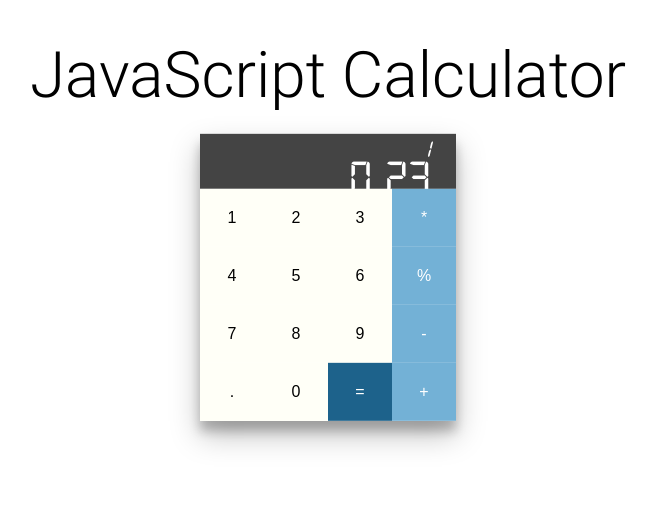
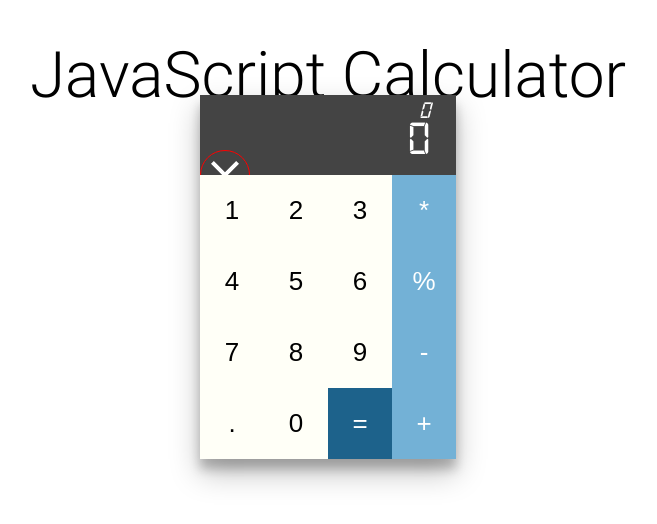
Before and after one commit to 60noy/Calculator, a React app: page / in a window 1280 px wide. Shown: the top 524 px of the page, without its empty margins (312-969 px from the left). Built offline with nearby package versions, Linux system fonts and the light colour scheme.

Commit message:
applied flat design

```diff
--- a/public/index.html
+++ b/public/index.html
@@ -4,6 +4,8 @@
     <meta charset="utf-8">
     <meta name="viewport" content="width=device-width, initial-scale=1">
     <link rel="shortcut icon" href="%PUBLIC_URL%/favicon.ico">
+    <link href="https://fonts.googleapis.com/icon?family=Material+Icons"
+      rel="stylesheet">
     <!--
       Notice the use of %PUBLIC_URL% in the tag above.
       It will be replaced with the URL of the `public` folder during the build.
--- a/src/components/BasicButton/BasicButton.css
+++ b/src/components/BasicButton/BasicButton.css
@@ -1,6 +1,6 @@
 /* normal styles for default button*/
 .normal{
-  font-size: 16px;
+  font-size: 26px;
   border: none;
   padding:20px;
   margin: 1;
--- a/src/components/ButtonsContainer/ButtonsContainer.js
+++ b/src/components/ButtonsContainer/ButtonsContainer.js
@@ -6,7 +6,6 @@ const ButtonsContainer = (props) => {
   return (
     <div>
       <div>
-        {/* <BasicButton label="AC" type='clear' onClick={() => props.onCleanButton()} /> */}
       </div>
       <div>
     <BasicButton label="1" type='numerial'  onClick={() => props.onNumerialButtonClick(1)} />
--- a/src/components/Calculator/Calculator.js
+++ b/src/components/Calculator/Calculator.js
@@ -63,13 +63,13 @@ export default class Calculator extends React.Component {
       <div className={styles.container}>
         <Display
           answer={this.state.current ? this.state.current + '' : '0'}
-          exercise={this.state.exercise}
+          exercise={this.state.exercise ? this.state.exercise + '' : '0'}
+          onCleanButton={this.handleCleanButton}
         />
         <ButtonsContainer
           onNumerialButtonClick={this.handleNumerialButtonClick}
           onSignButtonClick={this.handleSignButtonClick}
           onCalculateButtonClick={this.handleCalculateButtonClick}
-          onCleanButton={this.handleCleanButton}
          />
       </div>
     );
--- a/src/components/Display/Display.css
+++ b/src/components/Display/Display.css
@@ -11,11 +11,20 @@
   font-family: 'Digital', sans-serif;
   text-align: right;
   color: #fff;
+  height: 10vh;
+
+  /*display: flex;
+  justify-content: space-between;
+  flex-direction: row-reverse;*/
 }
 .default-margins{
   margin-right: 10%;
   margin-top: 2%;
   margin-bottom: 2%;
+}
+.text{
+  /*display: flex;
+  flex-direction: column;*/
 }
 .exercise{
   composes: default-margins;
@@ -25,4 +34,14 @@
 .current{
   composes: default-margins;
   font-size: 3em;
+
 }
+.icon{
+  text-align: left;
+  border-radius: 50%;
+  float: left;
+  border: 1px solid red;
+  align-self: center;
+  box-sizing: border-box; /* <- added this */
+
+}
--- a/src/components/Display/Display.js
+++ b/src/components/Display/Display.js
@@ -1,19 +1,23 @@
 import React from 'react';
 import PropTypes from 'prop-types';
 import styles from './Display.css';
+import BasicButton from '../BasicButton/BasicButton';
+import deleteIcon from '../../../public/images/ic_clear.svg';
  const Display = (props) => {
   return (
     <div className={styles.container}>
       <div className={styles.text}>
         <div className={styles.exercise}>
-        {props.exercise} 1
+        {props.exercise}
       </div>
       <div className={styles.current}>
-        {props.answer} 23
+        {props.answer}
       </div>
-      <div className={styles.icon}>
-    </div>
       </div>
+      {/* <div className={styles.icon} > */}
+      <img src={deleteIcon} className={styles.icon} onClick={() => props.onCleanButton()}/>
+    {/* </div> */}
+
     </div>
 );
 }
```
Also changed, not shown: public/images/ic_clear.svg (added).
